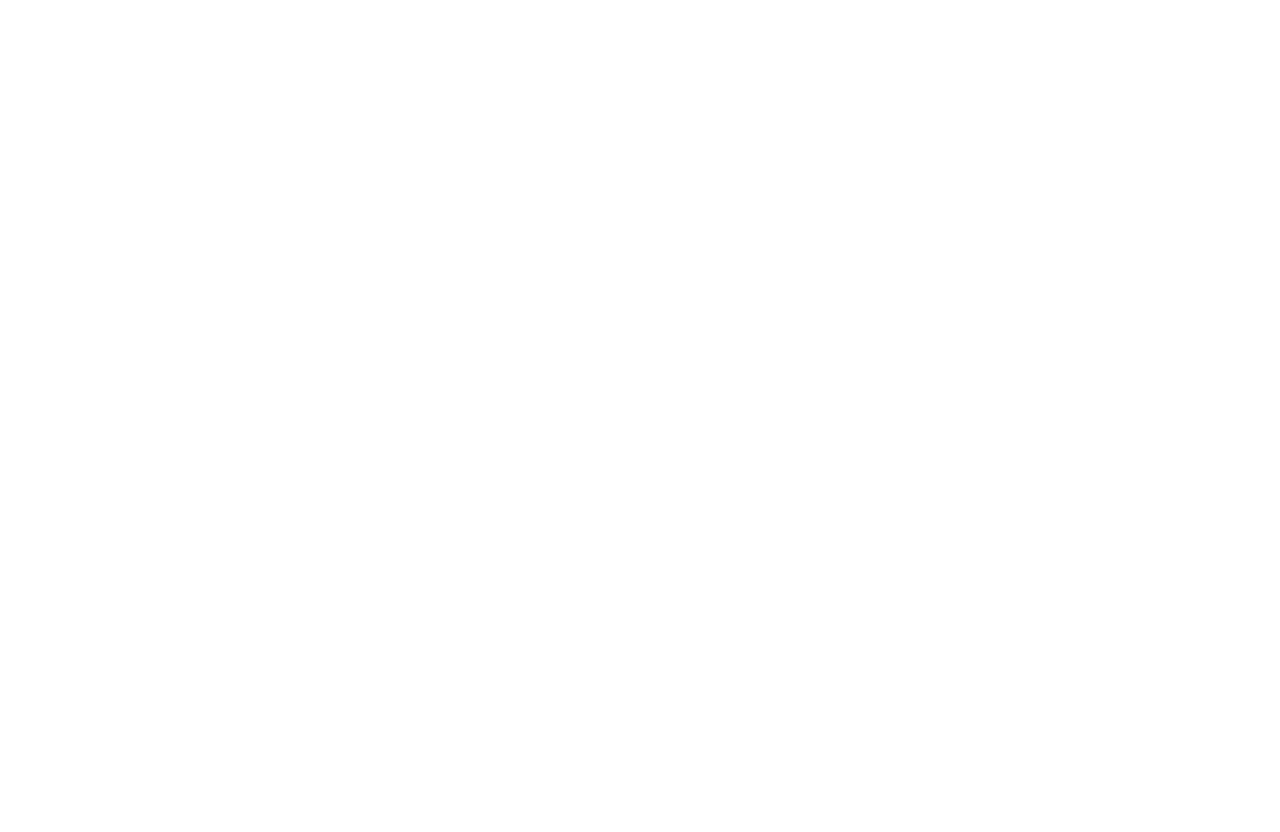
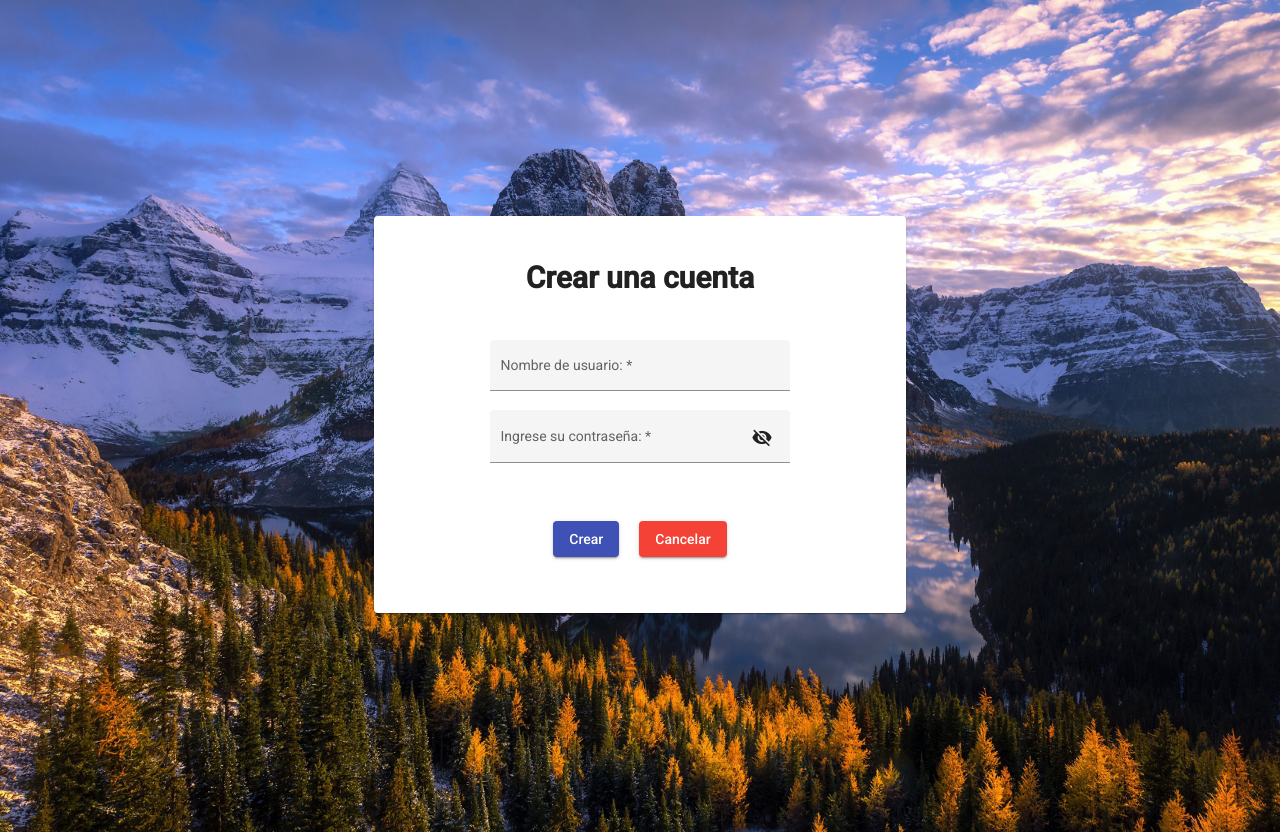
Before and after one commit to SirJoc/Finanzas-Front, an Angular app in the folder ff/: page /user/new in a window 1280 px wide. Before the commit this address led to /. Before the commit the page ends 800 px from the top, so only its background shows below. Built offline with nearby package versions, Linux system fonts and the light colour scheme.

Commit message:
Login terminado

```diff
--- /dev/null
+++ b/ff/db.json
@@ -0,0 +1,19 @@
+{
+  "posts": [
+    {
+      "id": 1,
+      "title": "json-server",
+      "author": "typicode"
+    }
+  ],
+  "comments": [
+    {
+      "id": 1,
+      "body": "some comment",
+      "postId": 1
+    }
+  ],
+  "profile": {
+    "name": "typicode"
+  }
+}
--- a/ff/server/db.json
+++ b/ff/server/db.json
@@ -9,6 +9,11 @@
       "id": 2,
       "username": "Renzo",
       "password": "123"
+    },
+    {
+      "username": "Omar",
+      "password": "12345",
+      "id": 3
     }
   ],
   "letras": [
--- a/ff/src/app/app-routing.module.ts
+++ b/ff/src/app/app-routing.module.ts
@@ -3,11 +3,13 @@ import { RouterModule, Routes } from '@angular/router';
 import { HomeComponent} from "./pages/home/home.component";
 import {LetraComponent} from "./pages/letra/letra.component";
 import {LoginComponent} from "./pages/login/login.component";
+import {UserComponent} from "./pages/user/user.component";
 
 const routes: Routes = [
   { path: 'letras', component: HomeComponent},
   { path: 'letras/new', component: LetraComponent},
   { path: '', component: LoginComponent},
+  { path : 'user/new', component: UserComponent}
 
 ];
 
--- a/ff/src/app/app.module.ts
+++ b/ff/src/app/app.module.ts
@@ -31,6 +31,7 @@ import {MatSidenavModule} from "@angular/material/sidenav";
 import { MainNavComponent } from './pages/main-nav/main-nav.component';
 import {DatePipe} from "@angular/common";
 import { FlexLayoutModule } from '@angular/flex-layout';
+import { UserComponent } from './pages/user/user.component';
 
 @NgModule({
   declarations: [
@@ -40,7 +41,8 @@ import { FlexLayoutModule } from '@angular/flex-layout';
     FindusComponent,
     AboutComponent,
     LetraComponent,
-    MainNavComponent
+    MainNavComponent,
+    UserComponent
   ],
     imports: [
         BrowserModule,
--- a/ff/src/app/pages/login/login.component.html
+++ b/ff/src/app/pages/login/login.component.html
@@ -37,15 +37,13 @@
           <button mat-raised-button color="primary" (click)="identifyUser()">
             Login
           </button>
+          <br>
+          <br>
+          <button mat-raised-button color="warn" (click)="createUserRoute()">
+            Crear cuenta
+          </button>
+          <br>
 
-          <div class="card-footer">
-            <div class="d-flex justify-content-center links">
-              ¿No tienes una cuenta?<a >Registrate</a>
-            </div>
-            <div class="d-flex justify-content-center">
-              <a >¿Olvidaste la contraseña?</a>
-            </div>
-          </div>
         </mat-card-content>
 
       </mat-card>
--- a/ff/src/app/pages/login/login.component.ts
+++ b/ff/src/app/pages/login/login.component.ts
@@ -2,7 +2,6 @@ import { Component, OnInit } from '@angular/core';
 import {User} from "../../models/user";
 import { UsersApiService } from "../../services/users-api.service";
 import {Router} from "@angular/router";
-
 @Component({
   selector: 'app-login',
   templateUrl: './login.component.html',
@@ -13,38 +12,33 @@ export class LoginComponent implements OnInit {
   constructor(private usersApi: UsersApiService, private router: Router) { }
   userData: User = {} as User;
   leng_users = 0;
-  isOk = false
+  isOk = false;
   isCorrect = false;
+
   ngOnInit(): void {
     this.usersApi.getAll().subscribe(response=> {
       this.leng_users = response.length;
     })
   }
-
-  enter(item: User): void {
-    if (this.userData.username === item.username && this.userData.password === item.password) {
-      this.isCorrect= true;
-    }
+  routex() {
+    this.router.navigate(['letras'])
+      .then(() => console.log('Navigated to Letras'));
   }
-  routex(): void {
-    this.router.navigate(['letras'])
-      .then(() => console.log('Navigated to Letras'))
-
-  }
-  identifyUser(): void {
-    var b = false;
-    for (let i = 1; i <= this.leng_users; i++){
-      this.usersApi.getUserById(i).subscribe(response => {
-        this.enter(response);
+  identifyUser() : void {
+    for(let i = 1; i<= this.leng_users;i++)
+    {
+      this.usersApi.getUserById(i).subscribe(response=>{
+        if(response.username === this.userData.username){
+          if(response.password === this.userData.password){
+            this.routex();
+          }
+        }
       })
-    }
-    console.log(this.isCorrect)
-    if(this.isCorrect){
-      this.routex()
-    }else{
-      alert('tamalitos')
     }
   }
 
-
+  createUserRoute()  {
+    this.router.navigate(['user/new'])
+      .then(() => console.log('Creating a user'));
+  }
 }
--- /dev/null
+++ b/ff/src/app/pages/user/user.component.css
@@ -0,0 +1,10 @@
+.inputs {
+  width: 300px;
+}
+
+.background-card {
+  background-image: url("src/assets/bosque.jpg");
+  background-size: 100% 100%;
+  border-radius: 0px;
+  min-height: 100vh;
+}
--- /dev/null
+++ b/ff/src/app/pages/user/user.component.html
@@ -0,0 +1,27 @@
+<mat-card class="background-card">
+  <div align="center">
+    <mat-card style="width: 500px; margin-top: 200px">
+      <h2 style="font-size: 30px; margin-top: 30px"><strong>Crear una cuenta</strong></h2>
+      <mat-form-field appearance="fill" class="inputs" style="margin-top: 30px">
+        <mat-label>Nombre de usuario: </mat-label>
+        <input matInput required [(ngModel)]="userData.username">
+      </mat-form-field>
+      <br>
+      <mat-form-field appearance="fill" class="inputs">
+        <mat-label>Ingrese su contraseña:</mat-label>
+        <input matInput required [type]="hide ? 'password' : 'text'" [(ngModel)]="userData.password">
+        <button mat-icon-button matSuffix (click)="hide = !hide" [attr.aria-label]="'Hide password'" [attr.aria-pressed]="hide">
+          <mat-icon>{{hide ? 'visibility_off' : 'visibility'}}</mat-icon>
+        </button>
+      </mat-form-field>
+      <br>
+      <br>
+      <br>
+      <button mat-raised-button color="primary" (click)="addSUser()">Crear</button>
+      <button mat-raised-button color="warn" style="margin-left: 20px" (click)="routesToLogin()">Cancelar</button>
+      <br>
+      <br>
+      <br>
+    </mat-card>
+  </div>
+</mat-card>
--- /dev/null
+++ b/ff/src/app/pages/user/user.component.ts
@@ -0,0 +1,31 @@
+import { Component, OnInit } from '@angular/core';
+import {UsersApiService} from "../../services/users-api.service";
+import {Router} from "@angular/router";
+import {User} from "../../models/user";
+
+@Component({
+  selector: 'app-user',
+  templateUrl: './user.component.html',
+  styleUrls: ['./user.component.css']
+})
+export class UserComponent implements OnInit {
+
+  userData : User = {} as User;
+  hide = true;
+  constructor(private usersApi: UsersApiService, private router: Router) { }
+
+  addSUser(){
+    this.usersApi.addUser(this.userData).subscribe(() =>{
+      this.routesToLogin();
+    })
+  }
+
+  routesToLogin(){
+    this.router.navigate([''])
+      .then(() => console.log('Logging'));
+  }
+
+  ngOnInit(): void {
+  }
+
+}
```
Also changed, not shown: 1 other file (tests, documents, lock files or other folders).
